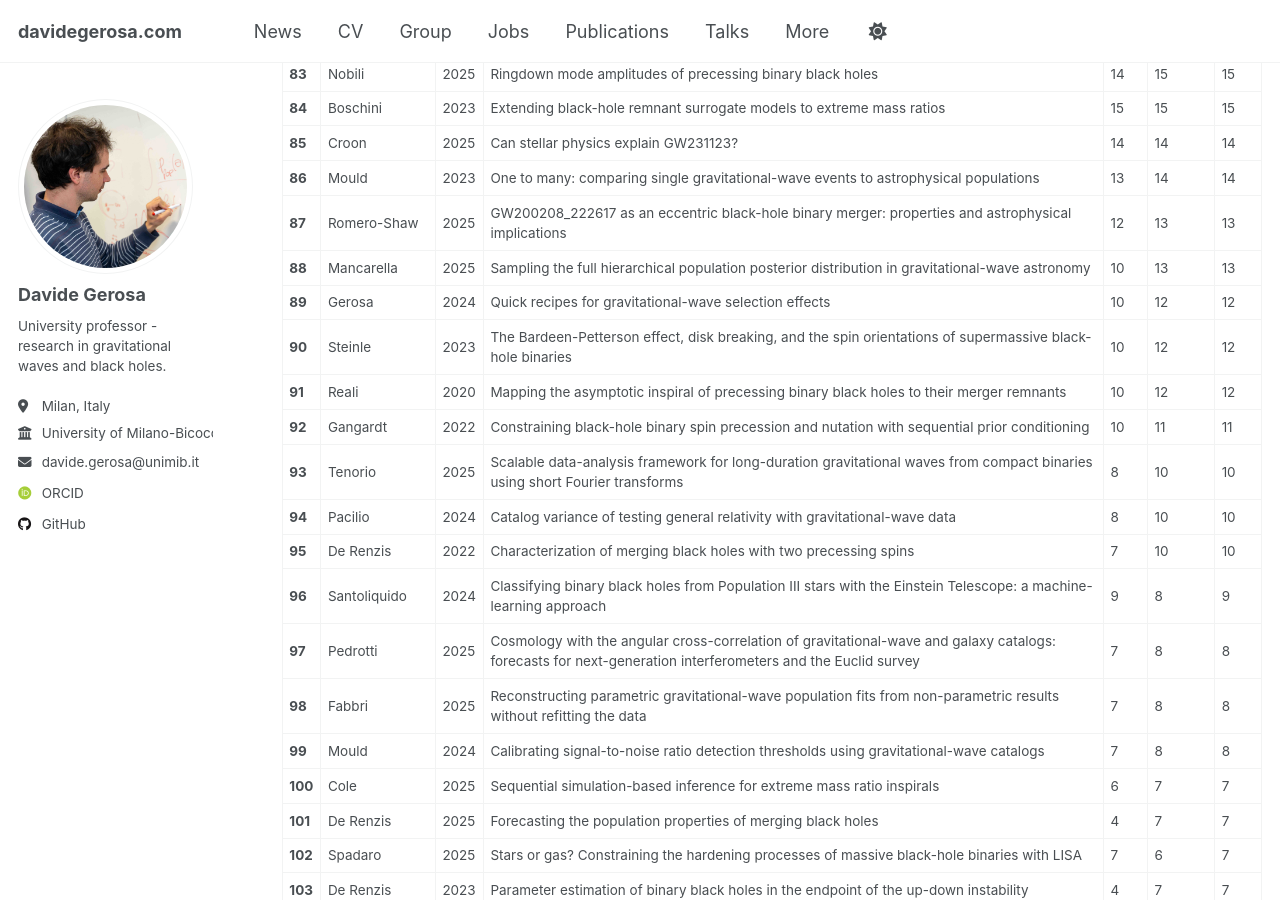
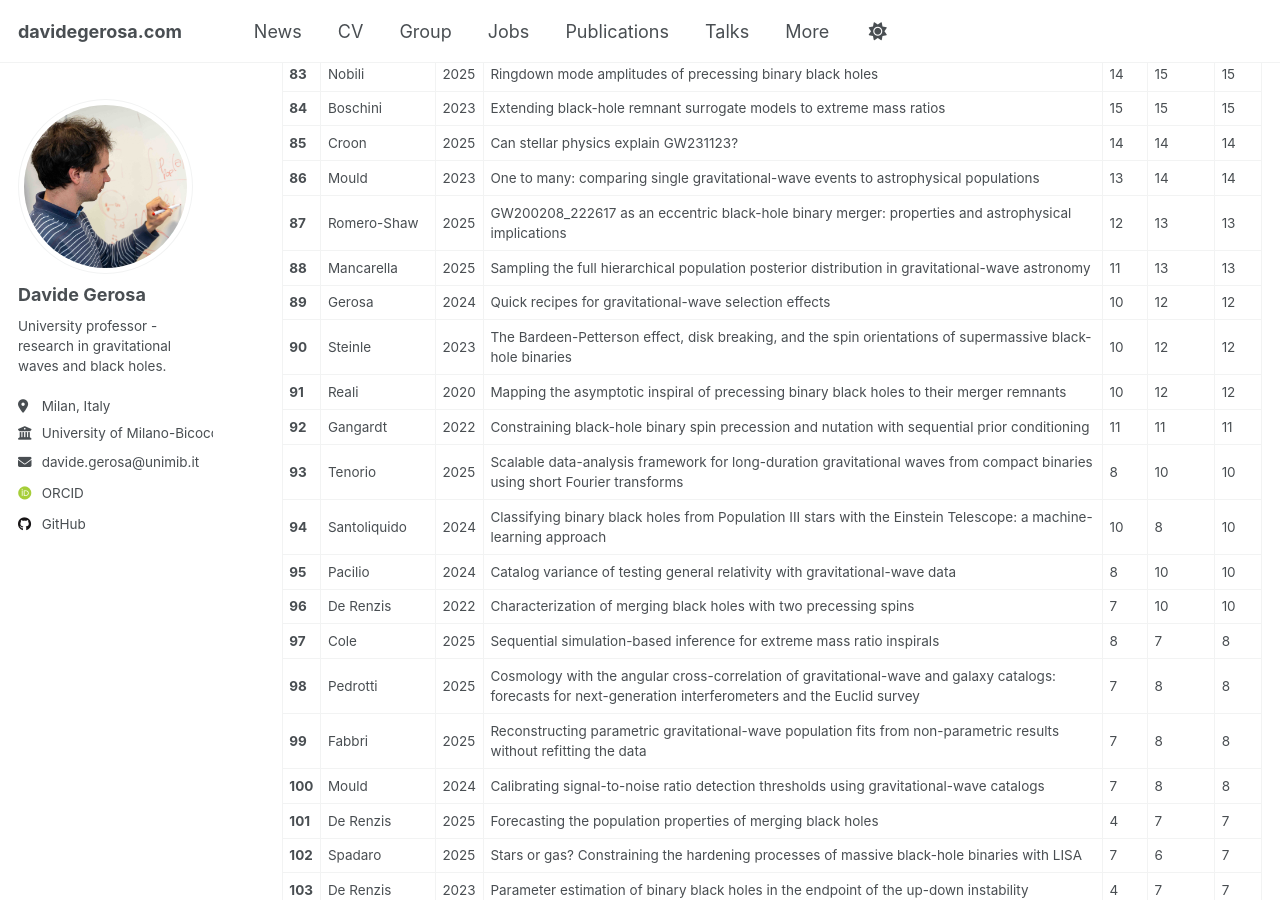
Before and after one commit to dgerosa/website, a Jekyll site: the page built from _pages/citations.md, in a window 1280 px wide and 900 px high, scrolled down 3829 px. Built offline with Jekyll 4.4.1, drawn with Linux system fonts in a browser that asks for light colours; some web fonts are replaced; some of the changed text lies outside the part shown.

Commit message:
Website update from workflow

```diff
--- a/_pages/_citations.md
+++ b/_pages/_citations.md
@@ -96,19 +96,19 @@
 | **85** | Croon | 2025 | Can stellar physics explain GW231123? | 14 | 14 | 14 |
 | **86** | Mould | 2023 | One to many: comparing single gravitational-wave events to astrophysical populations | 13 | 14 | 14 |
 | **87** | Romero-Shaw | 2025 | GW200208_222617 as an eccentric black-hole binary merger: properties and astrophysical implications | 12 | 13 | 13 |
-| **88** | Mancarella | 2025 | Sampling the full hierarchical population posterior distribution in gravitational-wave astronomy | 10 | 13 | 13 |
+| **88** | Mancarella | 2025 | Sampling the full hierarchical population posterior distribution in gravitational-wave astronomy | 11 | 13 | 13 |
 | **89** | Gerosa | 2024 | Quick recipes for gravitational-wave selection effects | 10 | 12 | 12 |
 | **90** | Steinle | 2023 | The Bardeen-Petterson effect, disk breaking, and the spin orientations of supermassive black-hole binaries | 10 | 12 | 12 |
 | **91** | Reali | 2020 | Mapping the asymptotic inspiral of precessing binary black holes to their merger remnants | 10 | 12 | 12 |
-| **92** | Gangardt | 2022 | Constraining black-hole binary spin precession and nutation with sequential prior conditioning | 10 | 11 | 11 |
+| **92** | Gangardt | 2022 | Constraining black-hole binary spin precession and nutation with sequential prior conditioning | 11 | 11 | 11 |
 | **93** | Tenorio | 2025 | Scalable data-analysis framework for long-duration gravitational waves from compact binaries using short Fourier transforms | 8 | 10 | 10 |
-| **94** | Pacilio | 2024 | Catalog variance of testing general relativity with gravitational-wave data | 8 | 10 | 10 |
-| **95** | De Renzis | 2022 | Characterization of merging black holes with two precessing spins | 7 | 10 | 10 |
-| **96** | Santoliquido | 2024 | Classifying binary black holes from Population III stars with the Einstein Telescope: a machine-learning approach | 9 | 8 | 9 |
-| **97** | Pedrotti | 2025 | Cosmology with the angular cross-correlation of gravitational-wave and galaxy catalogs: forecasts for next-generation interferometers and the Euclid survey | 7 | 8 | 8 |
-| **98** | Fabbri | 2025 | Reconstructing parametric gravitational-wave population fits from non-parametric results without refitting the data | 7 | 8 | 8 |
-| **99** | Mould | 2024 | Calibrating signal-to-noise ratio detection thresholds using gravitational-wave catalogs | 7 | 8 | 8 |
-| **100** | Cole | 2025 | Sequential simulation-based inference for extreme mass ratio inspirals | 6 | 7 | 7 |
+| **94** | Santoliquido | 2024 | Classifying binary black holes from Population III stars with the Einstein Telescope: a machine-learning approach | 10 | 8 | 10 |
+| **95** | Pacilio | 2024 | Catalog variance of testing general relativity with gravitational-wave data | 8 | 10 | 10 |
+| **96** | De Renzis | 2022 | Characterization of merging black holes with two precessing spins | 7 | 10 | 10 |
+| **97** | Cole | 2025 | Sequential simulation-based inference for extreme mass ratio inspirals | 8 | 7 | 8 |
+| **98** | Pedrotti | 2025 | Cosmology with the angular cross-correlation of gravitational-wave and galaxy catalogs: forecasts for next-generation interferometers and the Euclid survey | 7 | 8 | 8 |
+| **99** | Fabbri | 2025 | Reconstructing parametric gravitational-wave population fits from non-parametric results without refitting the data | 7 | 8 | 8 |
+| **100** | Mould | 2024 | Calibrating signal-to-noise ratio detection thresholds using gravitational-wave catalogs | 7 | 8 | 8 |
 | **101** | De Renzis | 2025 | Forecasting the population properties of merging black holes | 4 | 7 | 7 |
 | **102** | Spadaro | 2025 | Stars or gas? Constraining the hardening processes of massive black-hole binaries with LISA | 7 | 6 | 7 |
 | **103** | De Renzis | 2023 | Parameter estimation of binary black holes in the endpoint of the up-down instability | 4 | 7 | 7 |
```
Also changed, not shown: other parts of _pages/_citations.md (+32 -32 lines), _pages/_group.md (+1 -1 lines), _pages/_publications.md (+1 -1 lines), _pages/_talks.md (+1 -1 lines).
